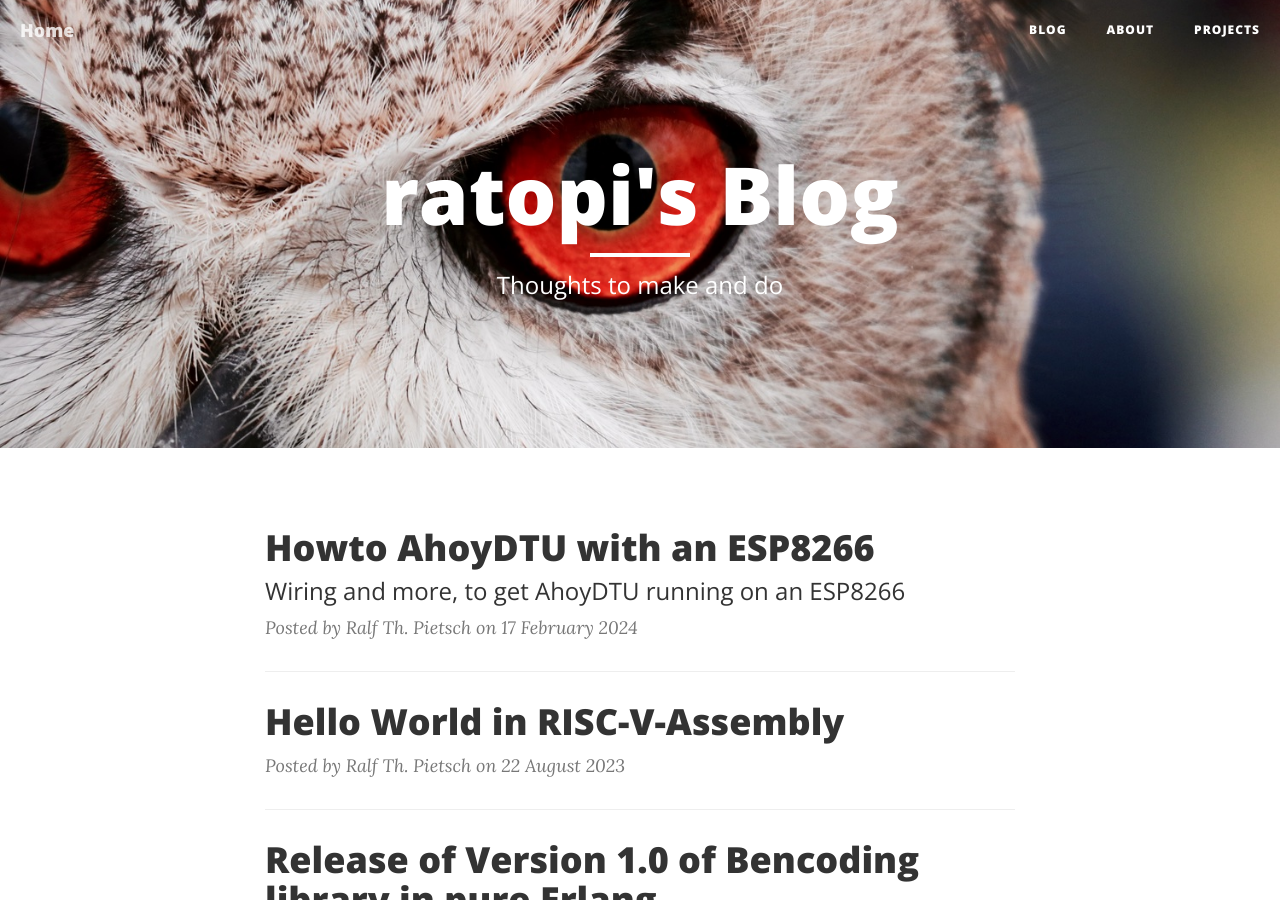
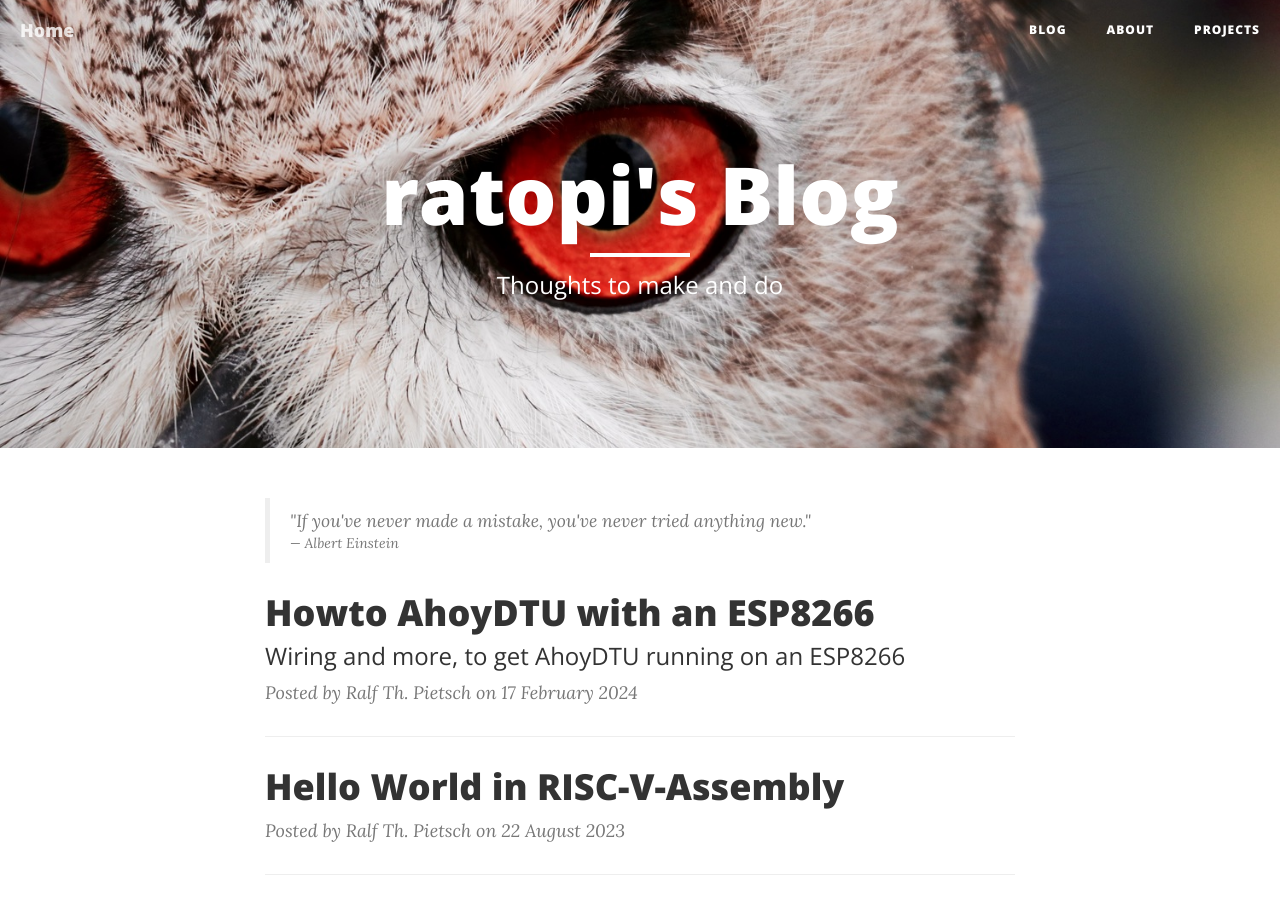
Before and after one commit to ratopi/ratopi.github.io, a Jekyll site: the page built from blog.html, in a window 1280 px wide and 900 px high. Built offline with Jekyll 4.4.1, drawn with Linux system fonts in a browser that asks for light colours.

Commit message:
and a quote for the blog :-)

```diff
--- a/blog.html
+++ b/blog.html
@@ -4,6 +4,11 @@ title: ratopi's Blog
 description: Thoughts to make and do
 image: blog
 ---
+<blockquote>
+	"If you've never made a mistake, you've never tried anything new."<br>
+	<small>Albert Einstein</small>
+</blockquote>
+
 {% for post in site.posts %}
 {% if post.draft != true %}
 <div class="post-preview">
```
